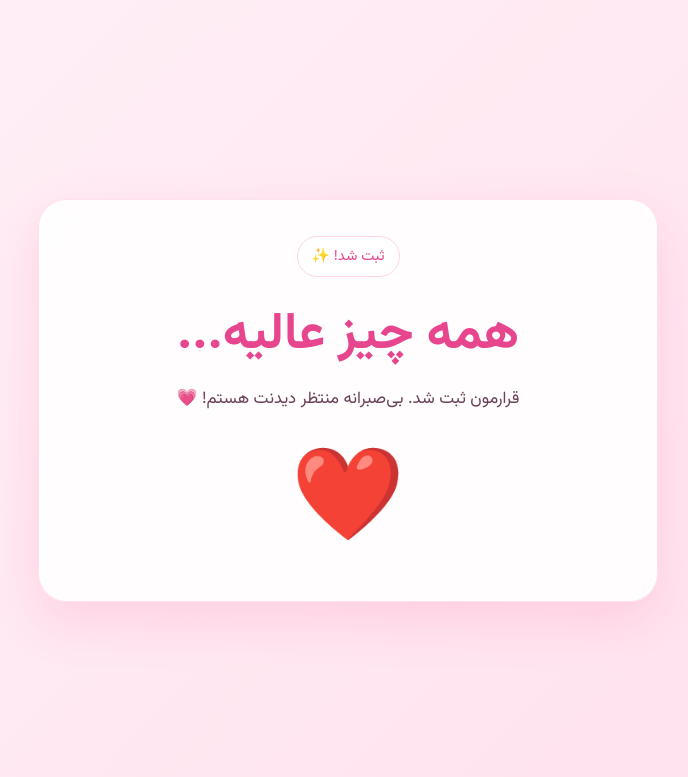
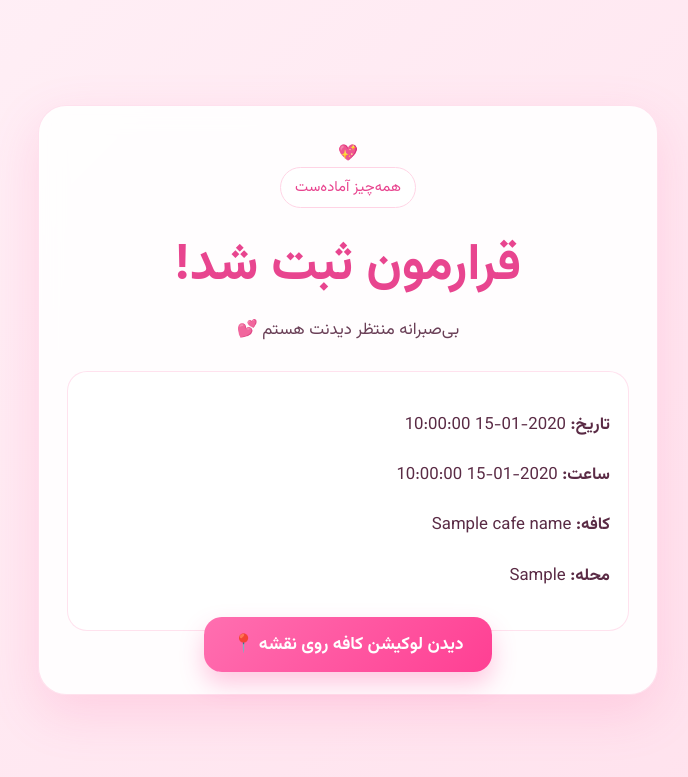
Before and after one commit to alijoneidijfr/DATE-1, a Flask app: template templates/thanks.html in a window 1280 px wide. Shown: the top 777 px of the page, without its empty margins (292-980 px from the left). Run offline with Flask 3, Linux system fonts and the light colour scheme; the template is opened without the code that fills it: most values are stand-ins (such as "Sample title", 1, 10 or a date in 2020).

Commit message:
Update thanks.html

```diff
--- a/templates/thanks.html
+++ b/templates/thanks.html
@@ -1,15 +1,49 @@
 {% extends "base.html" %}
+
+{% block title %}قرارمون ثبت شد{% endblock %}
+
 {% block content %}
 <div class="hero">
     <div class="card romantic-card">
-        <div class="badge">ثبت شد! ✨</div>
-        <h1>همه چیز عالیه...</h1>
-        <p class="subtitle">قرارمون ثبت شد. بی‌صبرانه منتظر دیدنت هستم! 💗</p>
-        <div class="heart-animation">❤️</div>
+        <div class="heart big-heart">💖</div>
+
+        <div class="badge">همه‌چیز آماده‌ست</div>
+
+        <h1>قرارمون ثبت شد!</h1>
+
+        <p class="subtitle">
+            بی‌صبرانه منتظر دیدنت هستم 💕
+        </p>
+
+        <div class="info-box">
+            <p>
+                <strong>تاریخ:</strong>
+                {{ date }}
+            </p>
+
+            <p>
+                <strong>ساعت:</strong>
+                {{ time }}
+            </p>
+
+            <p>
+                <strong>کافه:</strong>
+                {{ cafe_name }}
+            </p>
+
+            <p>
+                <strong>محله:</strong>
+                {{ cafe_area }}
+            </p>
+        </div>
+
+        <a
+            class="yes-btn continue-link"
+            href="https://www.openstreetmap.org/?mlat={{ latitude }}&mlon={{ longitude }}#map=17/{{ latitude }}/{{ longitude }}"
+            target="_blank"
+        >
+            دیدن لوکیشن کافه روی نقشه 📍
+        </a>
     </div>
 </div>
-<style>
-    .heart-animation { font-size: 5rem; animation: beat 1s infinite; margin-top: 20px; }
-    @keyframes beat { 0%, 100% { transform: scale(1); } 50% { transform: scale(1.2); } }
-</style>
 {% endblock %}
```
